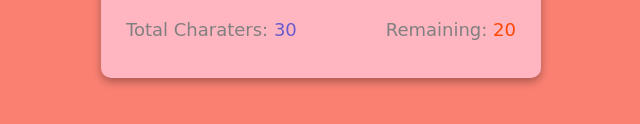
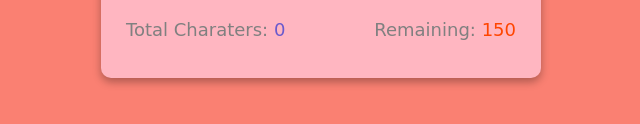
Before and after one commit to SenkeSem/real-time-charater-counter, a plain HTML site: page index.html in a window 1280 px wide. Shown: the part 456-580 px from the top of the page, 319-959 px from the left. Drawn offline with Linux system fonts and the light colour scheme.

Commit message:
added js

```diff
--- a/index.html
+++ b/index.html
@@ -10,15 +10,16 @@
 <body>
     <div class="container">
         <h2>Real-time Charater Counter</h2>
-        <textarea id="textarea" class="textarea" placeholder="Please write your text here..." maxlength="50"></textarea>
+        <textarea id="textarea" class="textarea" placeholder="Please write your text here..." maxlength="150"></textarea>
         <div class="counter-container">
             <p>
-                Total Charaters: <span class="total-counter" id="total-counter">30</span>
+                Total Charaters: <span class="total-counter" id="total-counter"></span>
             </p>
             <p>
-                Remaining: <span class="remaining-counter" id="Remaining-counter">20</span>
+                Remaining: <span class="remaining-counter" id="remaining-counter"></span>
             </p>
         </div>
     </div>
+    <script src="index.js"></script>
 </body>
 </html>
--- /dev/null
+++ b/index.js
@@ -0,0 +1,14 @@
+const textareaEl = document.getElementById("textarea")
+const totalCounterEl = document.getElementById("total-counter")
+const remainingCounterEl = document.getElementById("remaining-counter")
+
+textareaEl.addEventListener("keyup", ()=>{
+    updateCounter()
+})
+
+updateCounter()
+
+function updateCounter(){
+    totalCounterEl.innerText = textareaEl.value.length;
+    remainingCounterEl.innerText = textareaEl.getAttribute("maxLength") - textareaEl.value.length;
+}
```
